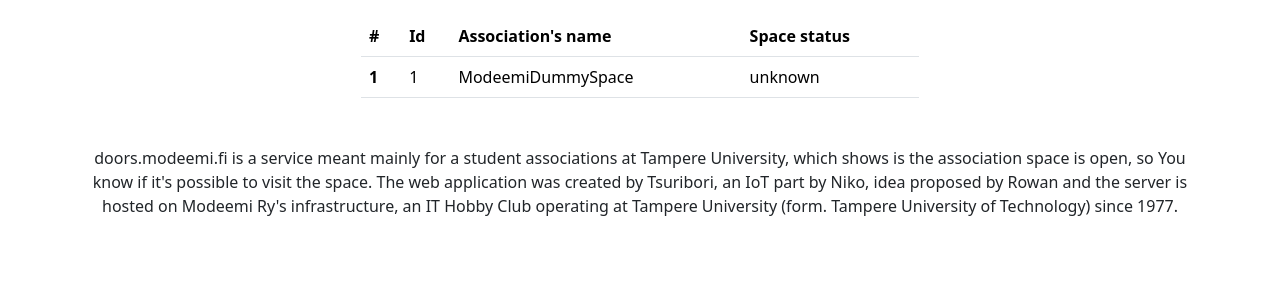
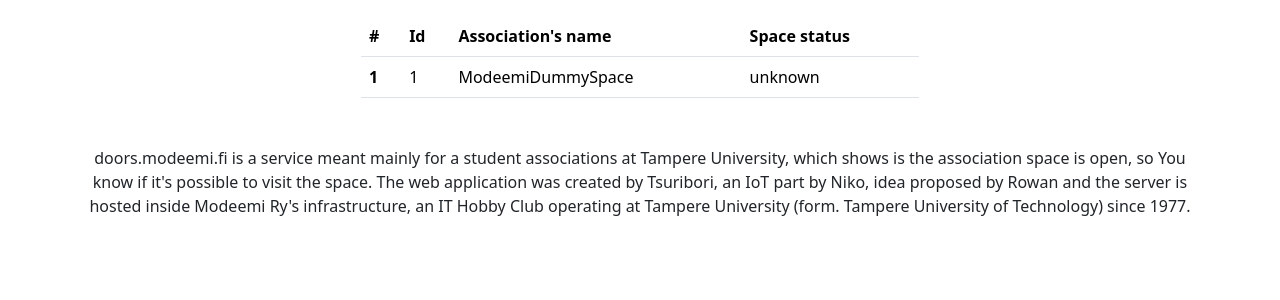
Before and after one commit to modeemi/doors, a FastAPI app: page /status in a window 1280 px wide. Shown: the part 160-460 px from the top of the page. Run offline with FastAPI, Linux system fonts and the light colour scheme; some libraries are stand-ins or nearby versions.

Commit message:
some minor changes

```diff
--- a/templates/index.html
+++ b/templates/index.html
@@ -40,7 +40,7 @@
 
 
   <div class="container mt-5">
-    <p class="text-center">doors.modeemi.fi is a service meant mainly for a student associations at Tampere University, which shows is the association space is open, so You know if it's possible to visit the space. The web application was created by Tsuribori, an IoT part by Niko, idea proposed by Rowan and the server is hosted on Modeemi Ry's infrastructure, an IT Hobby Club operating at Tampere University (form. Tampere University of Technology) since 1977.
+    <p class="text-center">doors.modeemi.fi is a service meant mainly for a student associations at Tampere University, which shows is the association space is open, so You know if it's possible to visit the space. The web application was created by Tsuribori, an IoT part by Niko, idea proposed by Rowan and the server is hosted inside Modeemi Ry's infrastructure, an IT Hobby Club operating at Tampere University (form. Tampere University of Technology) since 1977.
 </p>
   </div>
 
```
